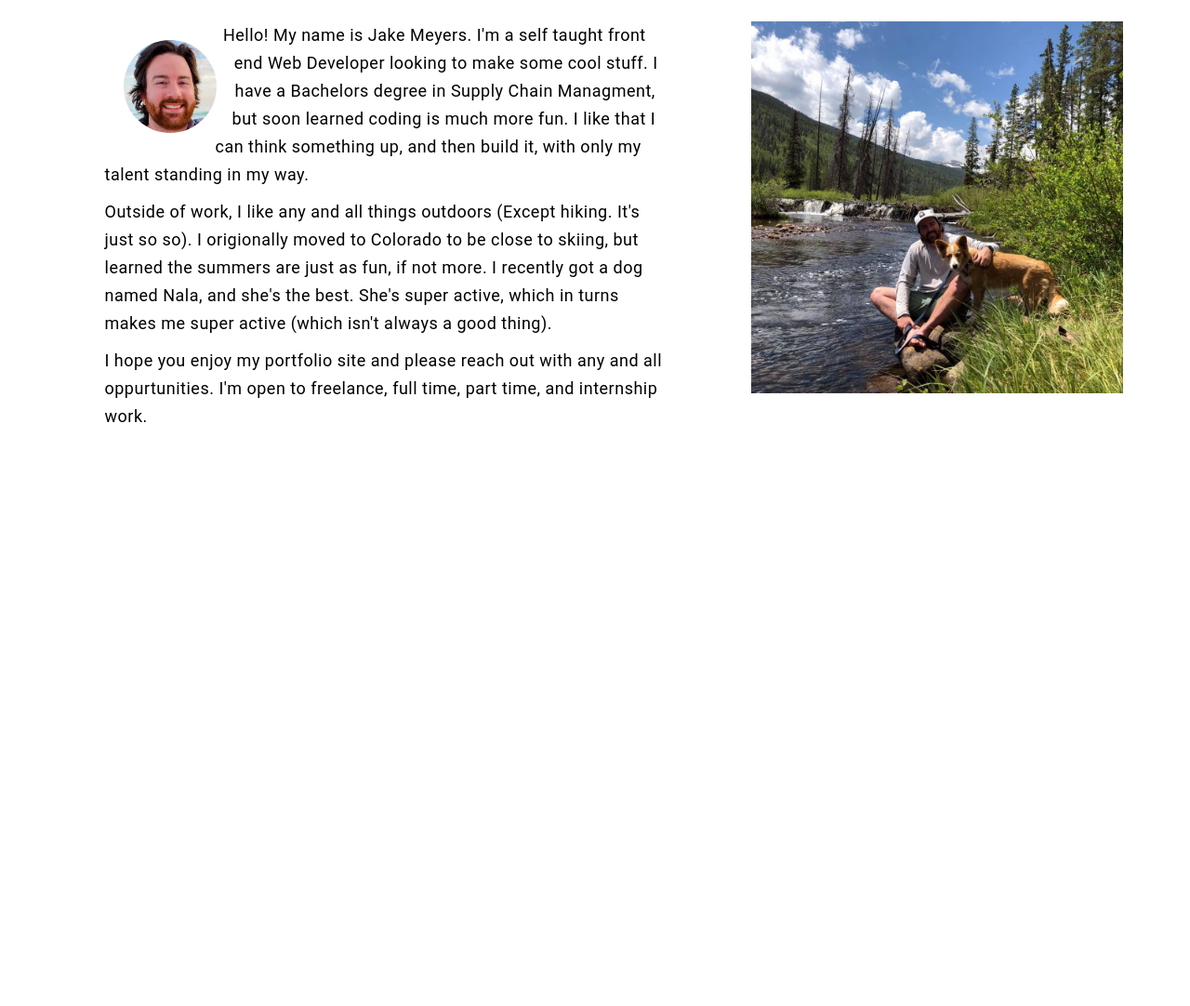
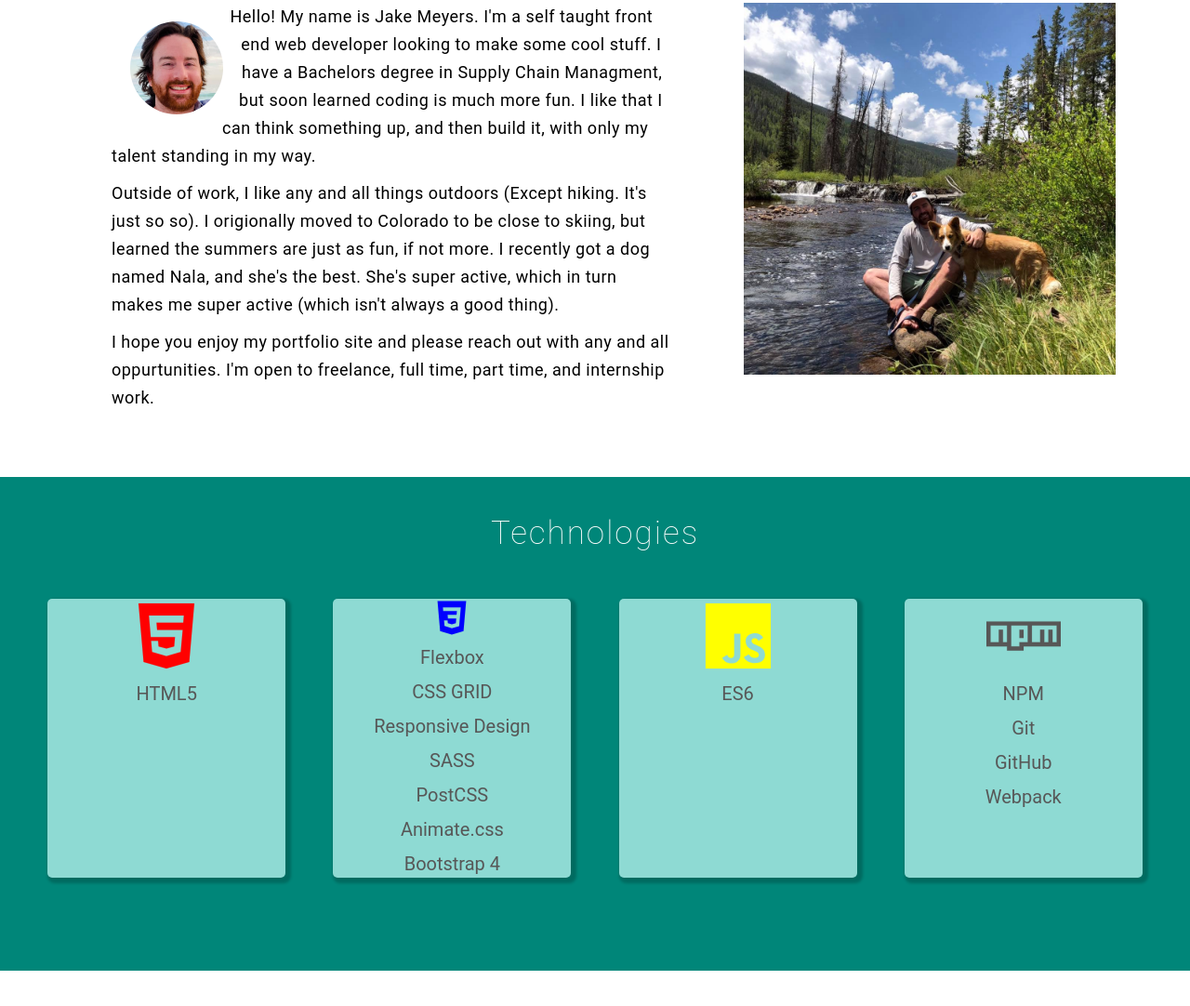
Before and after one commit to jrmeyers92/Portfolio, a website: page index.html in a window 1280 px wide. Shown: the part 942-2024 px from the top of the page at 93% size. Before the commit the page ends 1445 px from the top, so only its background shows below. Drawn offline with nearby package versions, Linux system fonts and the light colour scheme.

Commit message:
feature box progress

```diff
--- a/index.html
+++ b/index.html
@@ -9,6 +9,7 @@
       href="https://cdnjs.cloudflare.com/ajax/libs/animate.css/4.0.0/animate.min.css"
     />
     <link rel="stylesheet" href="css/style.css" />
+    <link rel="stylsheet" href="/css/all.css" />
     <script src="https://unpkg.com/ionicons@5.1.2/dist/ionicons.js"></script>
   </head>
   <body>
@@ -58,8 +59,8 @@
               alt="profile picture of Jake Meyers"
             />
             <p class="about-me__para">
-              Hello! My name is Jake Meyers. I'm a self taught front end Web
-              Developer looking to make some cool stuff. I have a Bachelors
+              Hello! My name is Jake Meyers. I'm a self taught front end web
+              developer looking to make some cool stuff. I have a Bachelors
               degree in Supply Chain Managment, but soon learned coding is much
               more fun. I like that I can think something up, and then build it,
               with only my talent standing in my way.
@@ -69,7 +70,7 @@
               hiking. It's just so so). I origionally moved to Colorado to be
               close to skiing, but learned the summers are just as fun, if not
               more. I recently got a dog named Nala, and she's the best. She's
-              super active, which in turns makes me super active (which isn't
+              super active, which in turn makes me super active (which isn't
               always a good thing).
             </p>
             <p class="about-me__para">
@@ -87,6 +88,48 @@
           </div>
         </div>
       </section>
+      <section class="technologies">
+        <h2 class="heading-main align-center margin-t-large">Technologies</h2>
+        <div class="technologies__boxes">
+          <div class="feature-box technologies__box">
+            <ion-icon
+              class="feature-box__icon feature-box--html"
+              name="logo-html5"
+            ></ion-icon>
+            <span>HTML5</span>
+          </div>
+          <div class="feature-box technologies__box">
+            <ion-icon
+              class="feature-box__icon feature-box--css"
+              name="logo-css3"
+            ></ion-icon>
+            <span>Flexbox</span>
+            <span>CSS GRID</span>
+            <span>Responsive Design</span>
+            <span>SASS</span>
+            <span>PostCSS</span>
+            <span>Animate.css</span>
+            <span>Bootstrap 4</span>
+          </div>
+          <div class="feature-box technologies__box">
+            <ion-icon
+              class="feature-box__icon feature-box--javascript"
+              name="logo-javascript"
+            ></ion-icon>
+            <span>ES6</span>
+            <span></span>
+            <span></span>
+          </div>
+          <div class="feature-box technologies__box">
+            <ion-icon class="feature-box__icon" name="logo-npm"></ion-icon>
+            <span>NPM</span>
+            <span>Git</span>
+            <span>GitHub</span>
+            <span>Webpack</span>
+          </div>
+        </div>
+      </section>
+      <section class="projects"></section>
     </header>
   </body>
 </html>
--- a/sass/Sections/_about.scss
+++ b/sass/Sections/_about.scss
@@ -1,6 +1,6 @@
 .about-me {
-  // height: 100vh;
-  margin: 3rem;
+  // height: 100vh;gi
+  margin: 4rem;
 
   &__content {
     display: flex;
--- a/sass/Sections/_landing-page.scss
+++ b/sass/Sections/_landing-page.scss
@@ -37,9 +37,8 @@
 
   &__arrow {
     cursor: pointer;
-    height: 10rem;
-    width: 10rem;
-    margin-top: 8rem;
+    height: 8rem;
+    width: 8rem;
 
     transition: all 0.2s;
 
--- /dev/null
+++ b/sass/Sections/_projects.scss
@@ -0,0 +1,3 @@
+.projects {
+  height: 100vh;
+}
--- /dev/null
+++ b/sass/Sections/_technologies.scss
@@ -0,0 +1,9 @@
+.technologies {
+  // margin: 3rem;
+  background-color: rgb(0, 134, 121);
+
+  &__boxes {
+    display: flex;
+    justify-content: space-evenly;
+  }
+}
--- a/sass/base/_utilities.scss
+++ b/sass/base/_utilities.scss
@@ -9,3 +9,7 @@
 .align-center {
   text-align: center;
 }
+
+.margin-t-large {
+  margin-top: 6rem;
+}
--- /dev/null
+++ b/sass/components/_feature-box.scss
@@ -0,0 +1,40 @@
+.feature-box {
+  width: 20%;
+  height: 30rem;
+  background-color: rgb(142, 218, 211);
+  display: flex;
+  border-radius: 5px;
+  box-shadow: 3px 3px 3px 3px rgba(0, 0, 0, 0.2);
+  margin-top: 4rem;
+  margin-bottom: 10rem;
+  display: flex;
+  flex-direction: column;
+  align-items: center;
+  color: rgb(87, 87, 87);
+
+  &__content {
+    margin: 2rem;
+  }
+
+  &__icon {
+    font-size: 8rem;
+  }
+
+  &--html {
+    color: red;
+  }
+
+  &--css {
+    color: blue;
+  }
+
+  &--javascript {
+    color: yellow;
+  }
+
+  & span {
+    font-size: 2rem;
+    margin: 0.3rem;
+    margin-top: 1rem;
+  }
+}
--- a/sass/components/_headings.scss
+++ b/sass/components/_headings.scss
@@ -1,6 +1,8 @@
 .heading-main {
   font-size: 3.5rem;
   font-weight: 200;
-  padding: 4rem 0;
+  padding-bottom: 1rem;
+  padding-top: 4rem;
   letter-spacing: 0.2rem;
+  color: white;
 }
--- a/sass/components/_nav.scss
+++ b/sass/components/_nav.scss
@@ -14,5 +14,11 @@
 
   &__item {
     margin: 0 3rem;
+    transition: all 0.13s;
+
+    &:hover,
+    &:active {
+      color: white;
+    }
   }
 }
--- a/sass/main.scss
+++ b/sass/main.scss
@@ -3,5 +3,8 @@
 @import "sections/header-contact";
 @import "sections/landing-page";
 @import "sections/about";
+@import "sections/technologies";
+@import "sections/projects";
 @import "components/nav";
 @import "components/headings";
+@import "components/feature-box";
```
Also changed, not shown: css/style.css, 1 other file.
